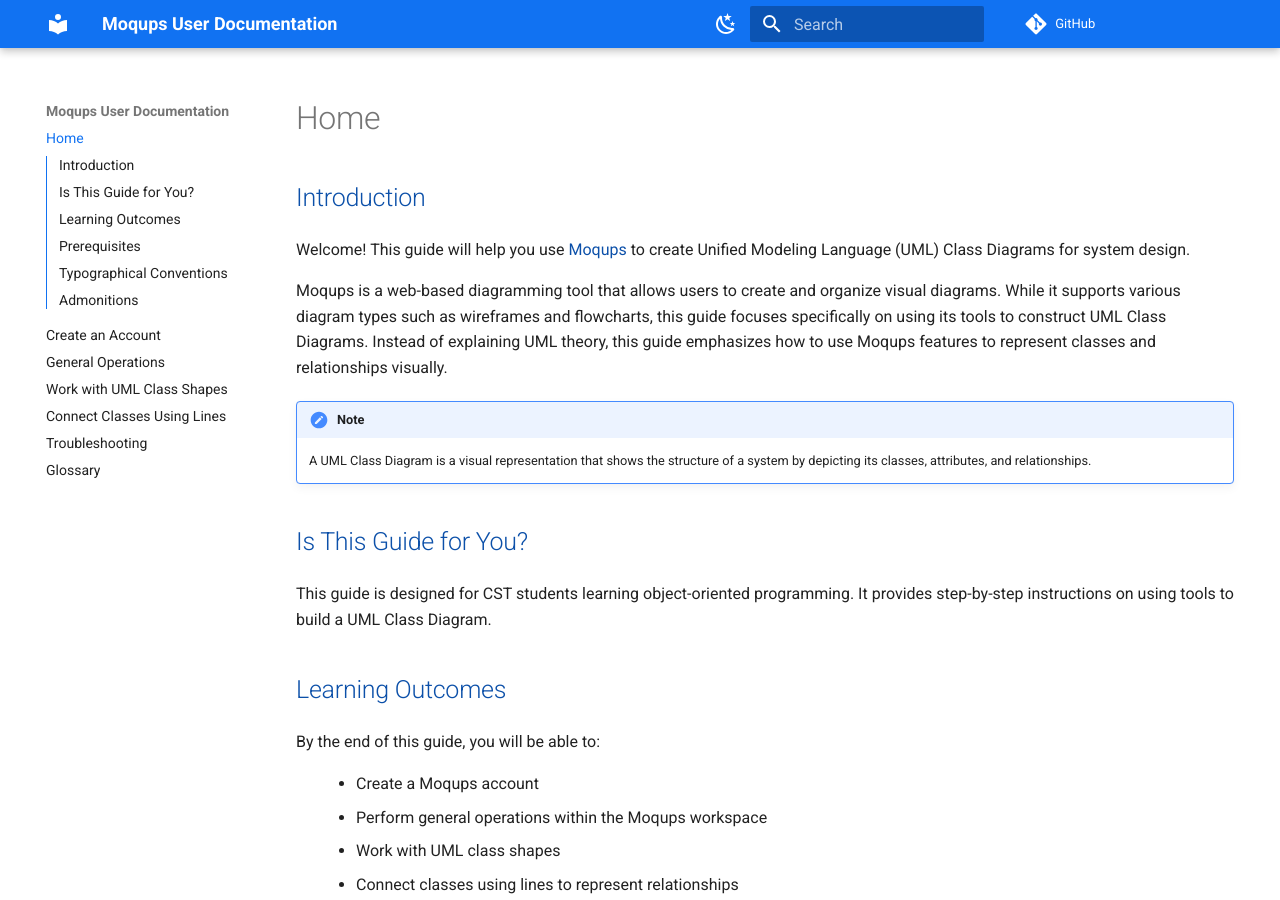
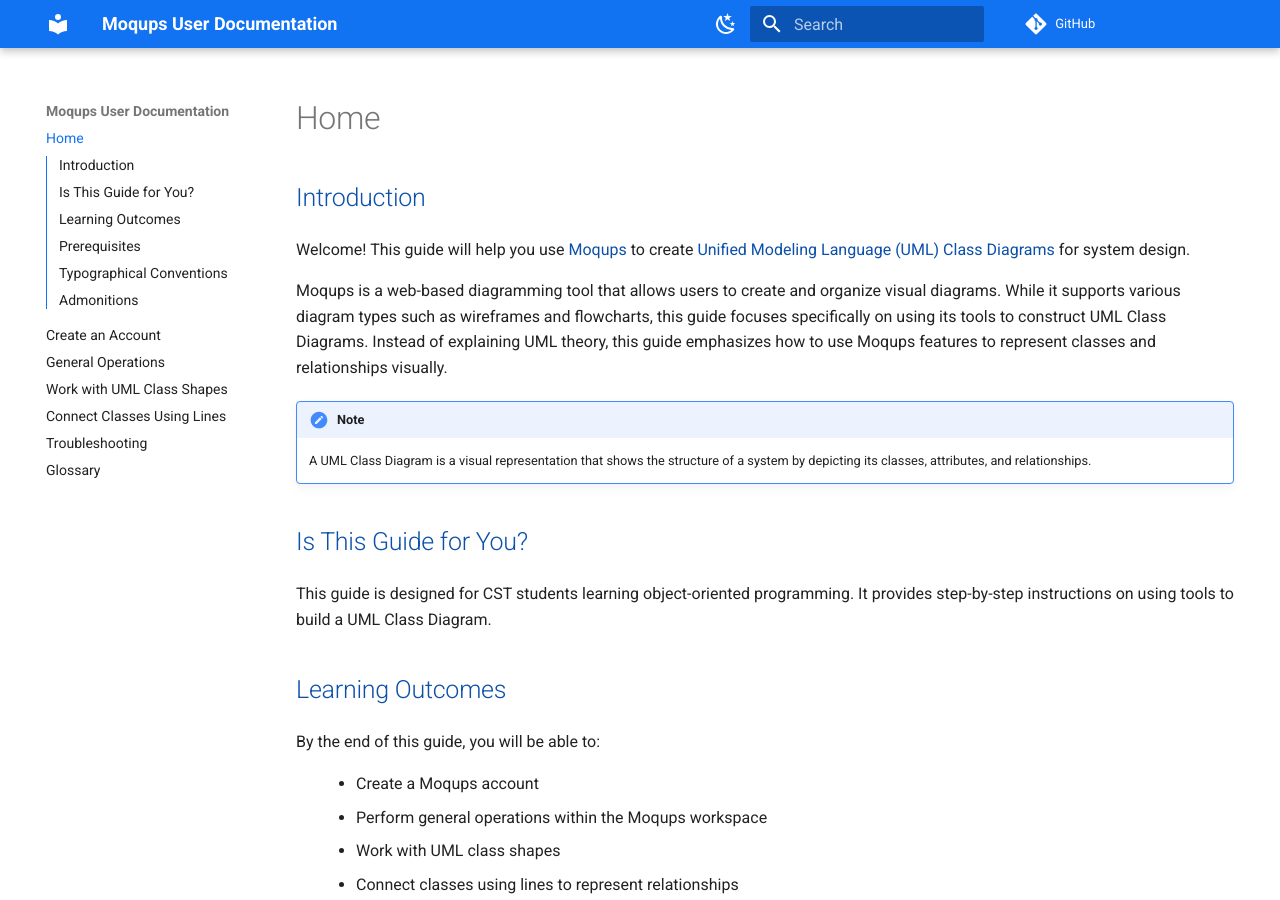
Before and after one commit to mzhao002/Moqups-User-Documentation, an MkDocs documentation site: the page built from docs/index.md, in a window 1280 px wide and 900 px high. Built offline with MkDocs 1.6.1 and Material for MkDocs 9.7.7, drawn with Linux system fonts in a browser that asks for light colours; comment, search, counter and statistics services are not loaded; part of the change alters nothing that is shown.

```diff
--- a/docs/index.md
+++ b/docs/index.md
@@ -2,7 +2,7 @@
 
 ## Introduction
 
-Welcome! This guide will help you use [Moqups](https://moqups.com/) to create Unified Modeling Language (UML) Class Diagrams for system design.
+Welcome! This guide will help you use [Moqups](https://moqups.com/) to create [Unified Modeling Language (UML) Class Diagrams](https://www.visual-paradigm.com/guide/uml-unified-modeling-language/uml-class-diagram-tutorial/) for system design.
 
 Moqups is a web-based diagramming tool that allows users to create and organize visual diagrams. While it supports various diagram types such as wireframes and flowcharts, this guide focuses specifically on using its tools to construct UML Class Diagrams. Instead of explaining UML theory, this guide emphasizes how to use Moqups features to represent classes and relationships visually.
 
```
